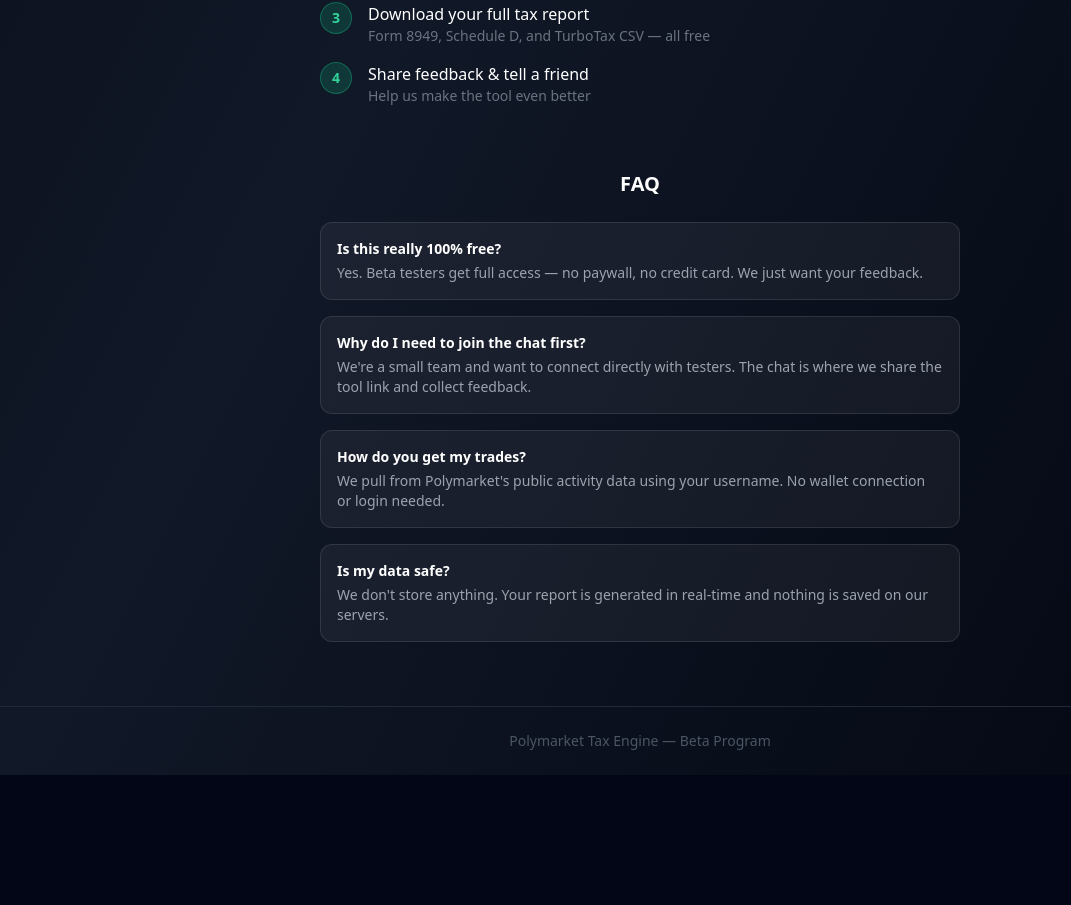
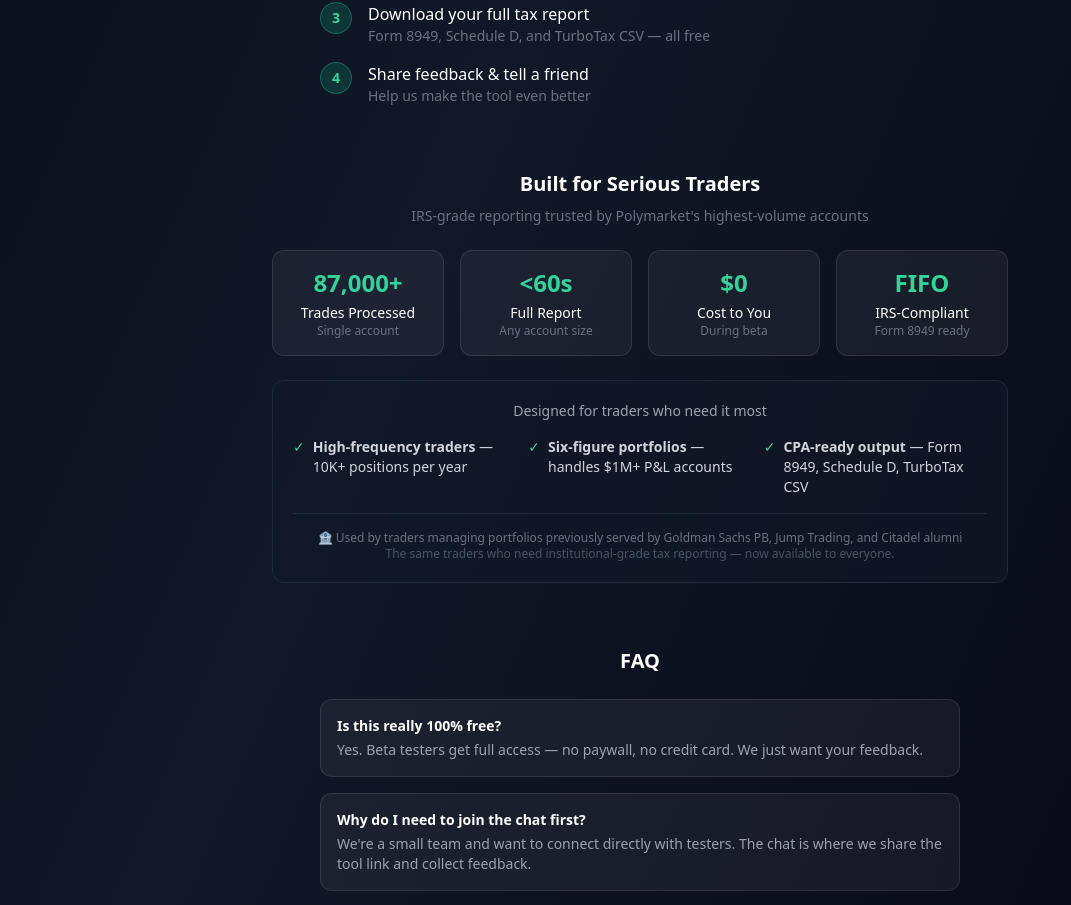
Before and after one commit to titancoder666/polymarket-tax-engine, a Next.js app: page /beta in a window 1280 px wide. Shown: the part 1775-2680 px from the top of the page, without its empty margins (0-1071 px from the left). Before the commit the page ends 2550 px from the top, so only its background shows below. Built offline with nearby package versions, Linux system fonts and the light colour scheme.

Commit message:
Add credibility section to beta page

```diff
--- a/app/beta/page.tsx
+++ b/app/beta/page.tsx
@@ -236,6 +236,52 @@ export default function BetaPage() {
         </div>
       </section>
 
+      {/* Trust / Credibility */}
+      <section className="max-w-3xl mx-auto px-4 py-8">
+        <div className="text-center mb-6">
+          <h2 className="text-xl font-bold mb-2">Built for Serious Traders</h2>
+          <p className="text-gray-500 text-sm">IRS-grade reporting trusted by Polymarket&apos;s highest-volume accounts</p>
+        </div>
+        <div className="grid grid-cols-2 md:grid-cols-4 gap-4 text-center">
+          {[
+            { stat: "87,000+", label: "Trades Processed", sub: "Single account" },
+            { stat: "<60s", label: "Full Report", sub: "Any account size" },
+            { stat: "$0", label: "Cost to You", sub: "During beta" },
+            { stat: "FIFO", label: "IRS-Compliant", sub: "Form 8949 ready" },
+          ].map((item) => (
+            <div key={item.label} className="bg-white/5 border border-white/10 rounded-xl p-4">
+              <div className="text-2xl font-bold text-emerald-400">{item.stat}</div>
+              <div className="text-sm font-medium text-white mt-1">{item.label}</div>
+              <div className="text-xs text-gray-500">{item.sub}</div>
+            </div>
+          ))}
+        </div>
+        <div className="mt-6 bg-gray-900/60 border border-gray-800 rounded-xl p-5">
+          <div className="text-sm text-gray-400 text-center mb-4">Designed for traders who need it most</div>
+          <div className="grid grid-cols-1 md:grid-cols-3 gap-3 text-sm">
+            <div className="flex items-start gap-2">
+              <span className="text-emerald-400">✓</span>
+              <span className="text-gray-300"><strong>High-frequency traders</strong> — 10K+ positions per year</span>
+            </div>
+            <div className="flex items-start gap-2">
+              <span className="text-emerald-400">✓</span>
+              <span className="text-gray-300"><strong>Six-figure portfolios</strong> — handles $1M+ P&L accounts</span>
+            </div>
+            <div className="flex items-start gap-2">
+              <span className="text-emerald-400">✓</span>
+              <span className="text-gray-300"><strong>CPA-ready output</strong> — Form 8949, Schedule D, TurboTax CSV</span>
+            </div>
+          </div>
+          <div className="mt-4 pt-4 border-t border-gray-800">
+            <div className="text-xs text-gray-500 text-center">
+              🏦 Used by traders managing portfolios previously served by Goldman Sachs PB, Jump Trading, and Citadel alumni
+              <br/>
+              <span className="text-gray-600">The same traders who need institutional-grade tax reporting — now available to everyone.</span>
+            </div>
+          </div>
+        </div>
+      </section>
+
       {/* FAQ */}
       <section className="max-w-2xl mx-auto px-4 py-8 pb-16">
         <h2 className="text-xl font-bold text-center mb-6">FAQ</h2>
```
Also changed, not shown: 2 other files (tests, documents, lock files or other folders).
